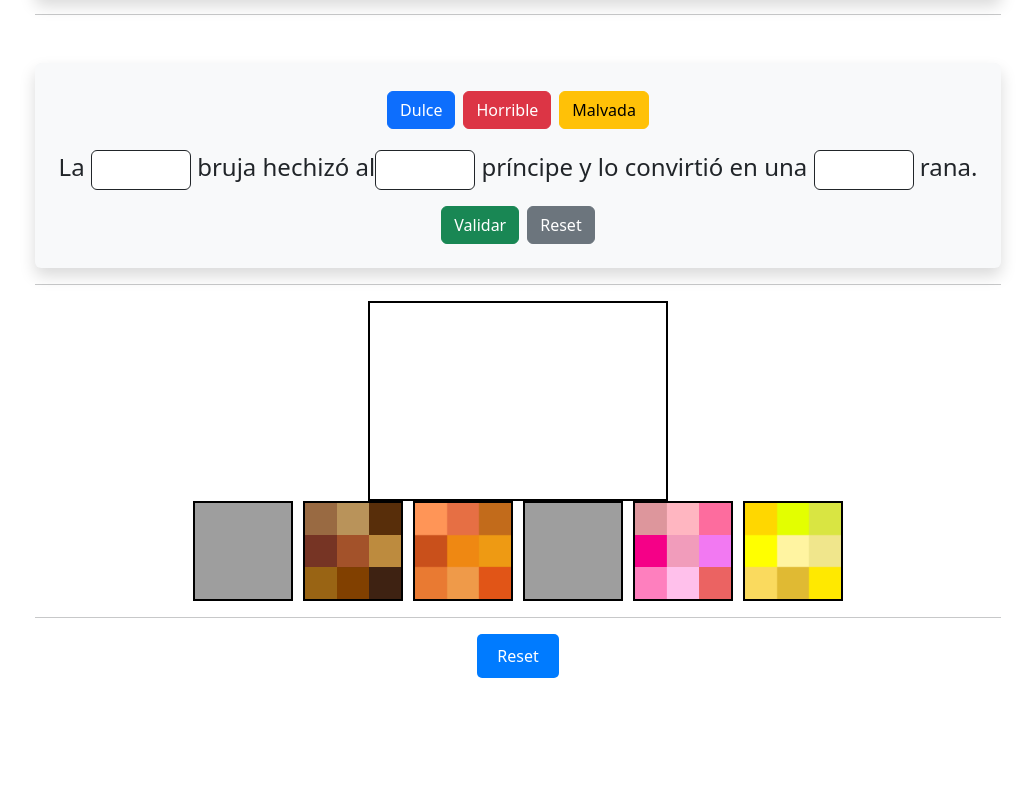
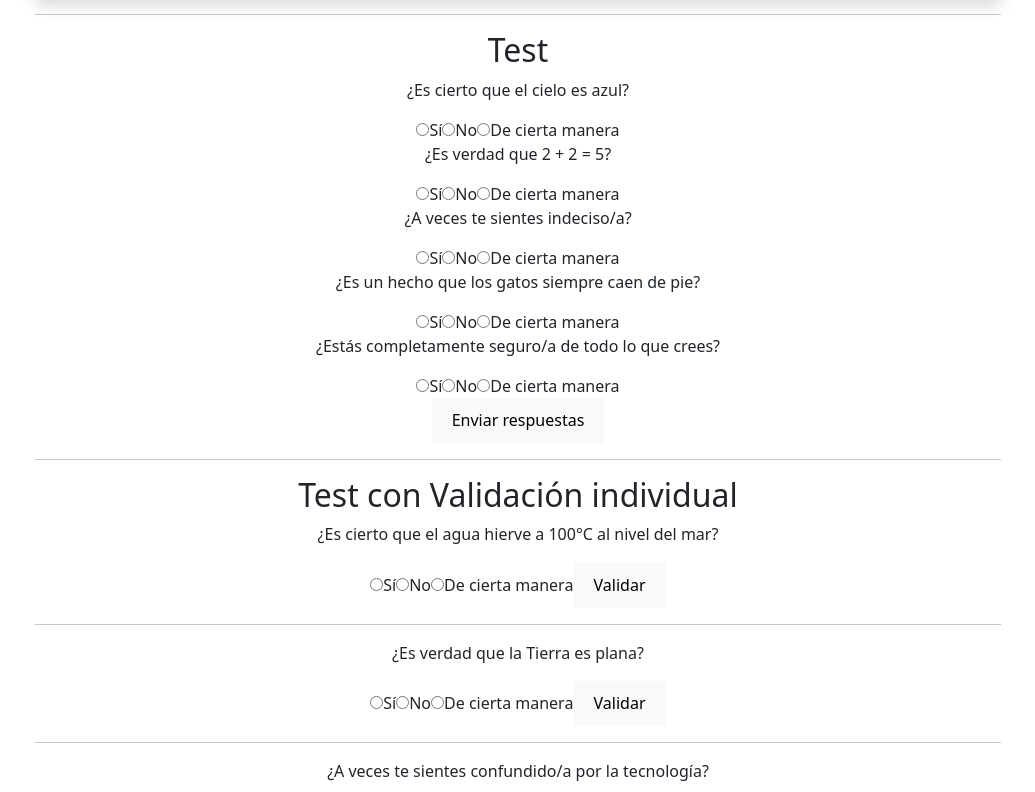
Before and after one commit to valenace/snippets, a React (Vite) app: page / in a window 1280 px wide. Shown: the part 608-1400 px from the top of the page, without its empty margins (122-1157 px from the left). Built offline with nearby package versions, Linux system fonts and the light colour scheme; grey boxes are pictures that could not be loaded.

Commit message:
Cuestionario grupal e individual

```diff
--- a/src/App.jsx
+++ b/src/App.jsx
@@ -6,6 +6,8 @@ import "bootstrap/dist/css/bootstrap.min.css";
 import GameCanvas from "./GameCanvas";
 import PuzzleBoard from "./PuzzleBoard";
 import Puzzle from "./Puzzle";
+import TestOpciones from "./TestOpciones";
+import TestValidacionIndv from "./TestOpcionesIndv";
 
 
 const App = () => {
@@ -13,11 +15,16 @@ const App = () => {
     <div className="app">
       <ConnectTest />
       <hr/>
+      <TestOpciones />
+      <hr/>
+      <TestValidacionIndv />
+      <hr/>
       <SentenceTest />
       <hr/>
       <PuzzleBoard />
       <hr/>
       <Puzzle />
+
     </div>
   );
 };
--- /dev/null
+++ b/src/TestOpciones.jsx
@@ -0,0 +1,132 @@
+import { useState } from 'react';
+
+function TestOpciones() {
+  const [respuestas, setRespuestas] = useState(Array(5).fill(''));
+  const [resultados, setResultados] = useState(null);
+  const preguntasConRespuestas = [
+    {
+      pregunta: '¿Es cierto que el cielo es azul?',
+      respuestaCorrecta: 'Sí',
+    },
+    {
+      pregunta: '¿Es verdad que 2 + 2 = 5?',
+      respuestaCorrecta: 'No',
+    },
+    {
+      pregunta: '¿A veces te sientes indeciso/a?',
+      respuestaCorrecta: 'De cierta manera',
+    },
+    {
+      pregunta: '¿Es un hecho que los gatos siempre caen de pie?',
+    },
+    {
+      pregunta: '¿Estás completamente seguro/a de todo lo que crees?',
+    },
+  ];
+
+  const handleChange = (index, event) => {
+    const nuevasRespuestas = [...respuestas];
+    nuevasRespuestas[index] = event.target.value;
+    setRespuestas(nuevasRespuestas);
+  };
+
+  const handleSubmit = (event) => {
+    event.preventDefault();
+
+    if (respuestas.every(respuesta => respuesta !== '')) {
+      let correctas = 0;
+      const detalles = respuestas.map((respuesta, index) => {
+        const esCorrecta = respuesta === preguntasConRespuestas[index].respuestaCorrecta;
+        if (esCorrecta) {
+          correctas++;
+        }
+        return {
+          pregunta: preguntasConRespuestas[index].pregunta,
+          respuestaUsuario: respuesta,
+          respuestaCorrecta: preguntasConRespuestas[index].respuestaCorrecta,
+          esCorrecta,
+        };
+      });
+
+      setResultados({ correctas, total: preguntasConRespuestas.length, detalles });
+    } else {
+      alert('Por favor, responde todas las preguntas.');
+      setResultados(null);
+    }
+  };
+
+  const reiniciarTest = () => {
+    setRespuestas(Array(5).fill(''));
+    setResultados(null);
+  };
+
+  return (
+    <div>
+      <h2>Test</h2>
+      <form onSubmit={handleSubmit}>
+        {preguntasConRespuestas.map((item, index) => (
+          <div key={index}>
+            <p>{item.pregunta}</p>
+            <label>
+              <input
+                type="radio"
+                name={`pregunta-${index}`}
+                value="Sí"
+                checked={respuestas[index] === 'Sí'}
+                onChange={(event) => handleChange(index, event)}
+              />
+              Sí
+            </label>
+            <label>
+              <input
+                type="radio"
+                name={`pregunta-${index}`}
+                value="No"
+                checked={respuestas[index] === 'No'}
+                onChange={(event) => handleChange(index, event)}
+              />
+              No
+            </label>
+            <label>
+              <input
+                type="radio"
+                name={`pregunta-${index}`}
+                value="De cierta manera"
+                checked={respuestas[index] === 'De cierta manera'}
+                onChange={(event) => handleChange(index, event)}
+              />
+              De cierta manera
+            </label>
+          </div>
+        ))}
+        <button type="submit">Enviar respuestas</button>
+      </form>
+
+      {resultados && (
+        <div>
+          <h3>Resultados:</h3>
+          <p>Obtuviste {resultados.correctas} de {resultados.total} respuestas correctas.</p>
+          {resultados.detalles.map((detalle, index) => (
+            <div key={index}>
+              <p>
+                <strong>Pregunta:</strong> {detalle.pregunta}
+              </p>
+              <p>
+                Tu respuesta: {detalle.respuestaUsuario} -{' '}
+                <strong>{detalle.esCorrecta ? 'Correcta' : 'Incorrecta'}</strong>
+              </p>
+              {!detalle.esCorrecta && (
+                <p>
+                  Respuesta correcta: {detalle.respuestaCorrecta}
+                </p>
+              )}
+            </div>
+          ))}
+          <button onClick={reiniciarTest}>Reiniciar Test</button>
+        </div>
+      )}
+    </div>
+  );
+}
+
+export default TestOpciones;
--- /dev/null
+++ b/src/TestOpcionesIndv.jsx
@@ -0,0 +1,111 @@
+import { useState } from 'react';
+
+function TestValidacionIndv() {
+  const [respuestas, setRespuestas] = useState(Array(5).fill(''));
+  const [validacion, setValidacion] = useState(Array(5).fill(null)); // null: sin validar, true: correcta, false: incorrecta
+  const preguntasConRespuestas = [
+    {
+      pregunta: '¿Es cierto que el agua hierve a 100°C al nivel del mar?',
+      respuestaCorrecta: 'Sí',
+    },
+    {
+      pregunta: '¿Es verdad que la Tierra es plana?',
+      respuestaCorrecta: 'No',
+    },
+    {
+      pregunta: '¿A veces te sientes confundido/a por la tecnología?',
+      respuestaCorrecta: 'De cierta manera',
+    },
+    {
+      pregunta: '¿Es un hecho que todos los cisnes son blancos?',
+      respuestaCorrecta: 'No',
+    },
+    {
+      pregunta: '¿Estás absolutamente seguro/a de que siempre tienes la razón?',
+      respuestaCorrecta: 'No',
+    },
+  ];
+
+  const handleChange = (index, event) => {
+    const nuevasRespuestas = [...respuestas];
+    nuevasRespuestas[index] = event.target.value;
+    setRespuestas(nuevasRespuestas);
+    // Reiniciar la validación al cambiar la respuesta
+    const nuevaValidacion = [...validacion];
+    nuevaValidacion[index] = null;
+    setValidacion(nuevaValidacion);
+  };
+
+  const validarRespuesta = (index) => {
+    if (respuestas[index] !== '') {
+      const esCorrecta = respuestas[index] === preguntasConRespuestas[index].respuestaCorrecta;
+      const nuevaValidacion = [...validacion];
+      nuevaValidacion[index] = esCorrecta;
+      setValidacion(nuevaValidacion);
+    } else {
+      alert('Por favor, selecciona una opción antes de validar.');
+    }
+  };
+
+  const mostrarResultadosFinales = () => {
+    if (validacion.every(v => v !== null)) {
+      const correctas = validacion.filter(v => v === true).length;
+      alert(`Obtuviste ${correctas} respuestas correctas de ${preguntasConRespuestas.length}`);
+    } else {
+      alert('Por favor, valida todas las preguntas antes de ver los resultados finales.');
+    }
+  };
+
+  return (
+    <div>
+      <h2>Test con Validación individual</h2>
+      {preguntasConRespuestas.map((item, index) => (
+        <div key={index}>
+          <p>{item.pregunta}</p>
+          <label>
+            <input
+              type="radio"
+              name={`pregunta-${index}`}
+              value="Sí"
+              checked={respuestas[index] === 'Sí'}
+              onChange={(event) => handleChange(index, event)}
+            />
+            Sí
+          </label>
+          <label>
+            <input
+              type="radio"
+              name={`pregunta-${index}`}
+              value="No"
+              checked={respuestas[index] === 'No'}
+              onChange={(event) => handleChange(index, event)}
+            />
+            No
+          </label>
+          <label>
+            <input
+              type="radio"
+              name={`pregunta-${index}`}
+              value="De cierta manera"
+              checked={respuestas[index] === 'De cierta manera'}
+              onChange={(event) => handleChange(index, event)}
+            />
+            De cierta manera
+          </label>
+          <button type="button" onClick={() => validarRespuesta(index)}>
+            Validar
+          </button>
+          {validacion[index] === true && <span style={{ color: 'green' }}> ¡Correcto!</span>}
+          {validacion[index] === false && <span style={{ color: 'red' }}> Incorrecto. La respuesta correcta es: {item.respuestaCorrecta}</span>}
+          <hr/>
+        </div>
+      ))}
+
+      <button type="button" onClick={mostrarResultadosFinales}>
+        Mostrar Resultados Finales
+      </button>
+    </div>
+  );
+}
+
+export default TestValidacionIndv;
```
